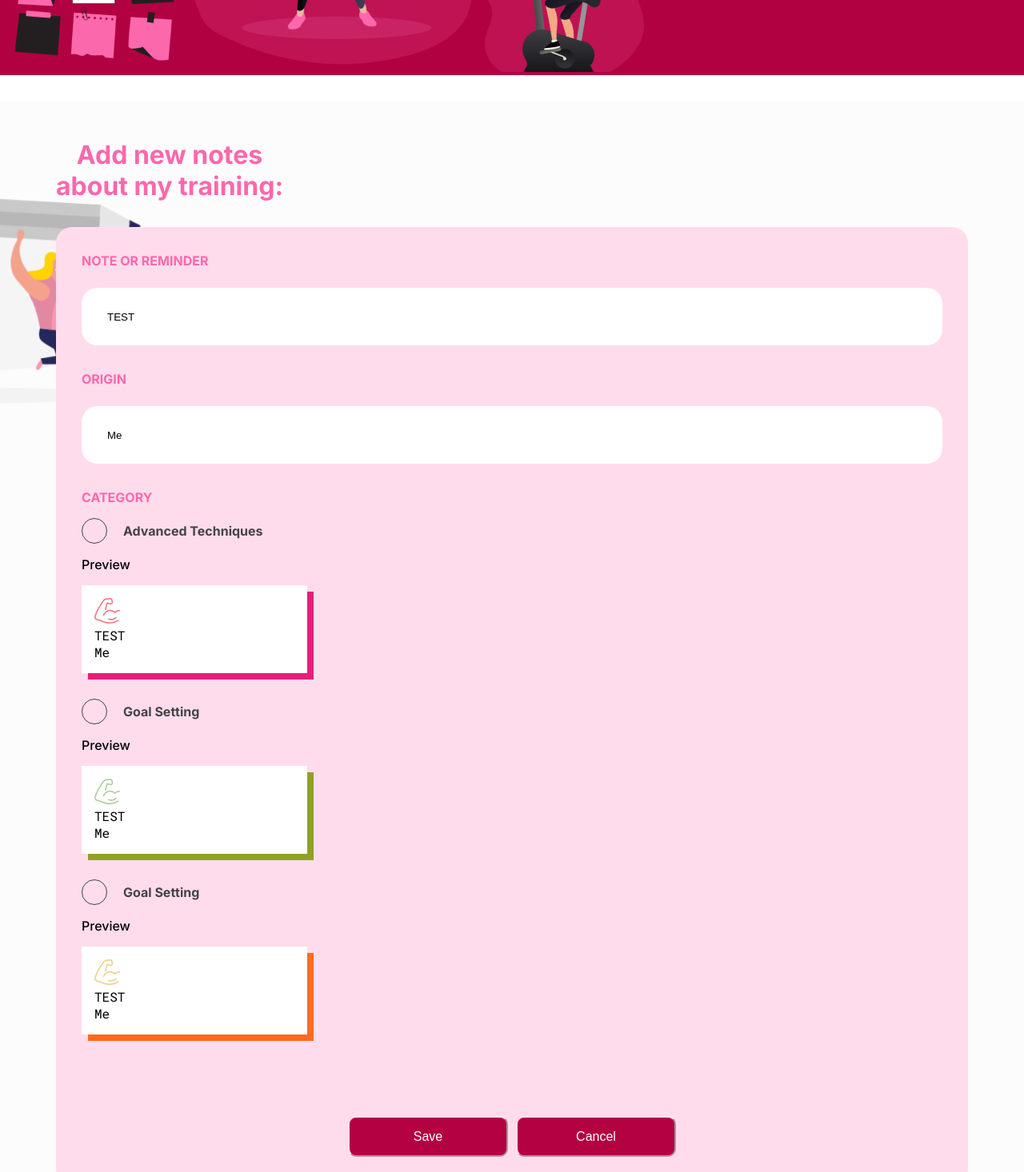
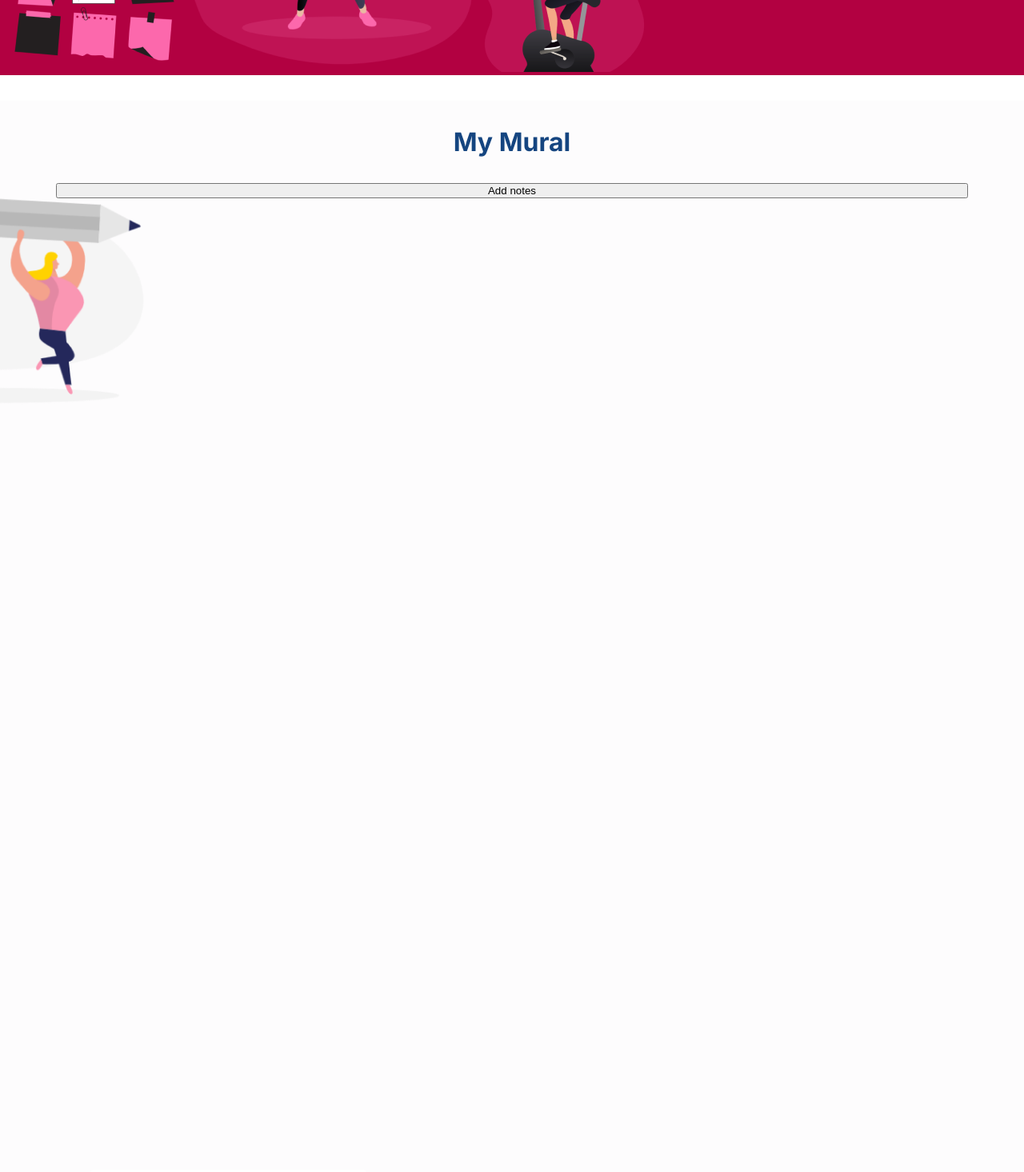
Before and after one commit to GabiiKatherin/web_notes_crud_angular, an Angular app in the folder training_notes/: page /list-note in a window 1280 px wide. Before the commit this address led to /. Shown: the part 280-1746 px from the top of the page at 80% size. Built offline with nearby package versions, Linux system fonts and the light colour scheme.

Commit message:
Creat actions in button Save and Cancel

```diff
--- a/training_notes/src/app/app-routing.module.ts
+++ b/training_notes/src/app/app-routing.module.ts
@@ -1,7 +1,24 @@
 import { NgModule } from '@angular/core';
 import { RouterModule, Routes } from '@angular/router';
+import { CreateNoteComponent } from './components/create-note/create-note.component';
+import { ListNoteComponent } from './components/list-note/list-note.component';
 
-const routes: Routes = [];
+const routes: Routes = [
+  {
+    path: 'create-note',
+    component: CreateNoteComponent
+  },
+  {
+    path: '',
+    redirectTo: 'list-note',
+    pathMatch: 'full'
+  },
+  {
+    path: 'list-note',
+    component: ListNoteComponent
+  }
+
+];
 
 @NgModule({
   imports: [RouterModule.forRoot(routes)],
--- a/training_notes/src/app/app.component.html
+++ b/training_notes/src/app/app.component.html
@@ -1,5 +1,5 @@
 <app-header></app-header>
 <main>
-  <app-create-note></app-create-note>
+  <router-outlet></router-outlet>
 </main>
 <app-footer></app-footer>
--- a/training_notes/src/app/app.module.ts
+++ b/training_notes/src/app/app.module.ts
@@ -8,6 +8,7 @@ import { HeaderComponent } from './components/header/header.component';
 import { FooterComponent } from './components/footer/footer.component';
 import { CreateNoteComponent } from './components/create-note/create-note.component';
 import { FormsModule } from '@angular/forms';
+import { ListNoteComponent } from './components/list-note/list-note.component';
 
 @NgModule({
   declarations: [
@@ -15,7 +16,8 @@ import { FormsModule } from '@angular/forms';
     HomeComponent,
     HeaderComponent,
     FooterComponent,
-    CreateNoteComponent
+    CreateNoteComponent,
+    ListNoteComponent
   ],
   imports: [
     BrowserModule,
--- a/training_notes/src/app/components/create-note/create-note.component.html
+++ b/training_notes/src/app/components/create-note/create-note.component.html
@@ -90,7 +90,7 @@
         </div>
         <div class="actions">
         <button (click)="createNote()" class="buttom">Save</button>
-        <button (click)="cancelNote()" class="buttom">Cancel</button>
+        <button (click)="cancelNote()" routerLink="/list-note" class="buttom">Cancel</button>
         <!--Criando um Event Binding que é a associação de eventos o Angular-->
       </div>
      </form>
--- /dev/null
+++ b/training_notes/src/app/components/list-note/list-note.component.css
@@ -0,0 +1,18 @@
+.mural {
+  display: flex;
+  flex-wrap: wrap;
+  gap: 2rem;
+  justify-content: center;
+  margin: 1rem 0 2rem;
+}
+
+.d-flex{
+  display: flex;
+  flex-direction: column;
+  gap: 2rem;
+}
+
+.no-notes {
+  text-align: center;
+  padding: 2rem 0 5rem;
+}
--- /dev/null
+++ b/training_notes/src/app/components/list-note/list-note.component.html
@@ -0,0 +1,6 @@
+<section class="container">
+  <header class="header d-flex">
+    <h2 class="ff-inter">My Mural</h2>
+    <button routerLink="/create-note" class="buttom">Add notes</button>
+  </header>
+</section>
```
Also changed, not shown: training_notes/src/app/components/list-note/list-note.component.ts (added, +10 -0 lines), 1 other file (tests, documents, lock files or other folders).
